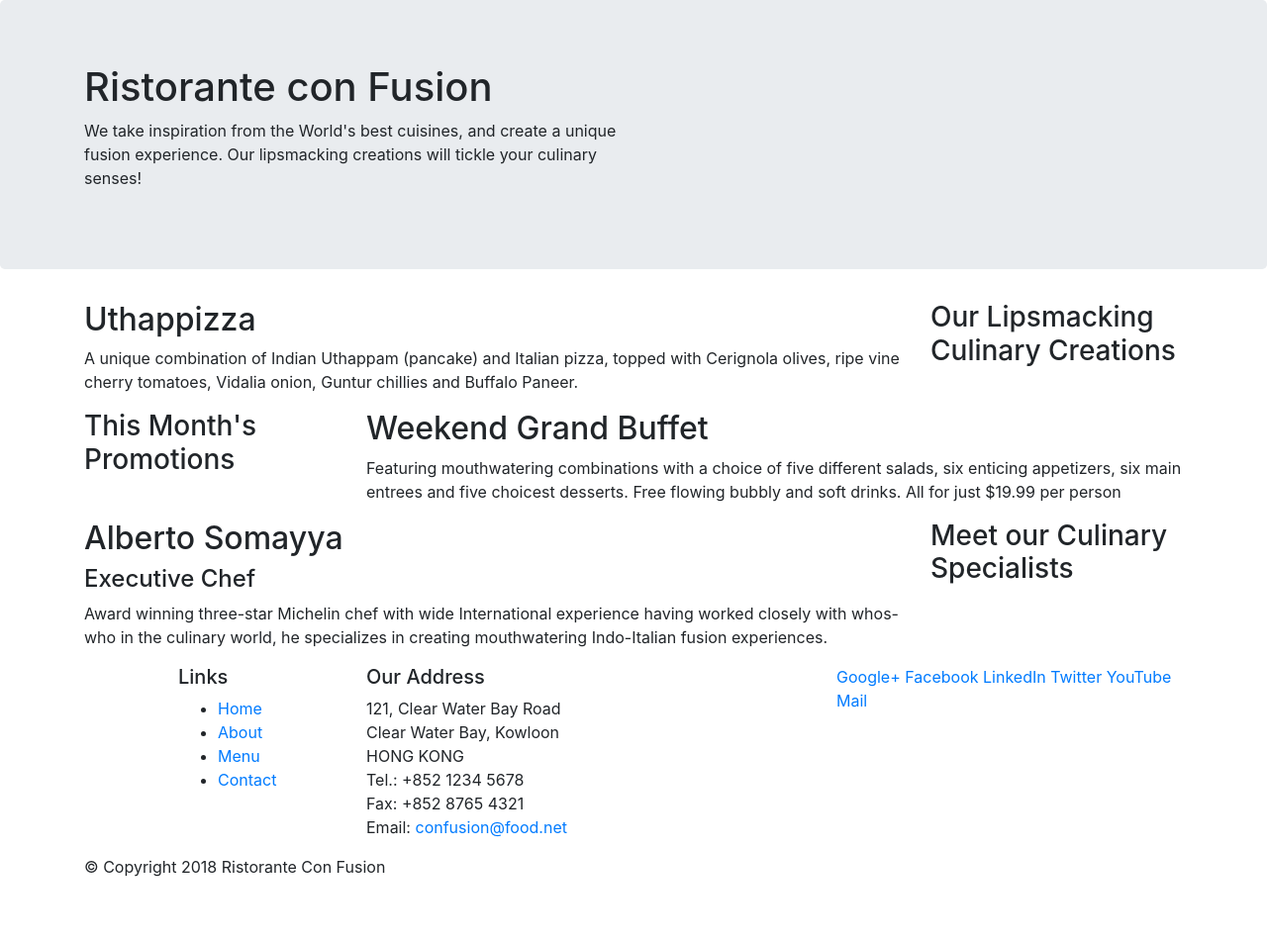
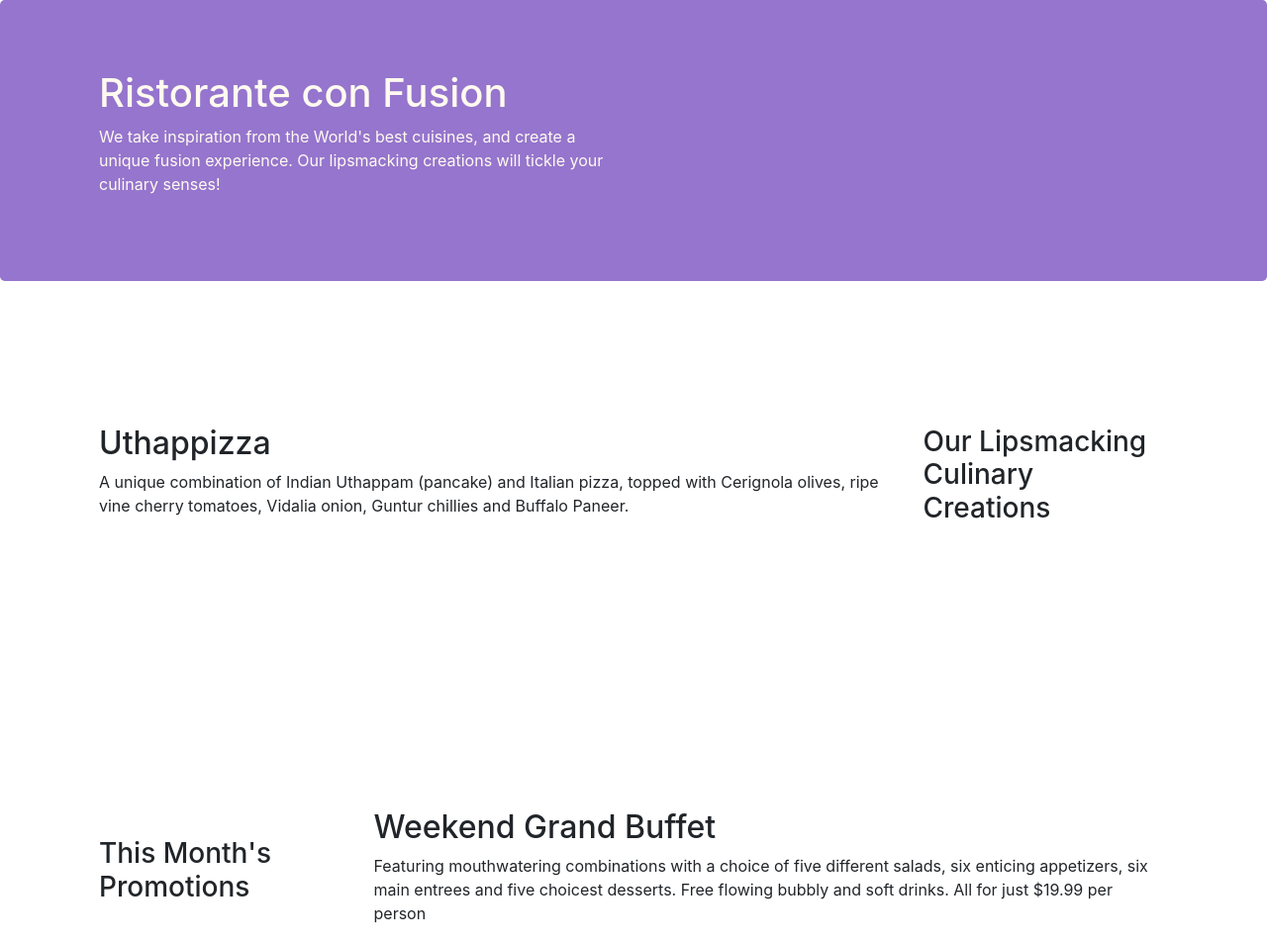
Before and after one commit to hayzed14/conFusion, a website: page index.html in a window 1280 px wide. Shown: the top 954 px of the page at 99% size. Before the commit the page ends 904 px from the top, so only its background shows below. Drawn offline with nearby package versions, Linux system fonts and the light colour scheme.

Commit message:
bootstrap grid part2

```diff
--- /dev/null
+++ b/css/style.css
@@ -0,0 +1,29 @@
+.row-header{
+    margin: 0px auto;
+    padding: 0px;
+}
+
+.row-content{
+    margin: 0px auto;
+    padding: 50px 0px 50px 0px;
+    bottom: 1px ridge;
+    min-height: 400px;
+}
+
+.footer{
+    background-color: #D1C4E9;
+    margin:0px auto;
+    padding: 20px 0px 20px 0px;
+}
+.jumbotron {
+    padding:70px 30px 70px 30px;
+    margin:0px auto;
+    background: #9575CD ;
+    color:floralwhite;
+}
+
+address{
+    font-size:80%;
+    margin:0px;
+    color:#0f0f0f;
+}
--- a/index.html
+++ b/index.html
@@ -9,6 +9,7 @@
 
     <!-- Bootstrap CSS -->
     <link rel="stylesheet" href="node_modules/bootstrap/dist/css/bootstrap.min.css">
+    <link rel="stylesheet" href="css/style.css">
     <title>Ristorante Con Fusion</title>
 </head>
 
@@ -17,7 +18,7 @@
     <header class="jumbotron">
 
         <div class="container">
-            <div class="row">
+            <div class="row row-header">
 
                 <div class="col-12 col-sm-6">
                     <h1>Ristorante con Fusion</h1>
@@ -33,7 +34,7 @@
     </header>
 
     <div class="container">
-        <div class="row">
+        <div class="row row-content align-items-center">
 
             <div class="col-12 col-sm-4 order-sm-last col-md-3">
                 <h3>Our Lipsmacking Culinary Creations</h3>
@@ -47,7 +48,7 @@
         </div>
 
 
-        <div class="row">
+        <div class="row row-content align-items-center">
 
             <div class="col-12 col-sm-4 col-md-3">
                 <h3>This Month's Promotions</h3>
@@ -60,7 +61,7 @@
 
         </div>
 
-        <div class="row">
+        <div class="row row-content align-items-center">
 
             <div class="col-12 col-sm-4 order-sm-last col-md-3">
                 <h3>Meet our Culinary Specialists</h3>
@@ -78,11 +79,11 @@
     <footer>
 
         <div class="container">
-            <div class="row">
+            <div class="row footer">
 
                 <div class="col-4 offset-1 col-sm-2">
                     <h5>Links</h5>
-                    <ul>
+                    <ul class="list-unstyled">
                         <li><a href="#">Home</a></li>
                         <li><a href="#">About</a></li>
                         <li><a href="#">Menu</a></li>
@@ -102,7 +103,7 @@
 		           </address>
                 </div>
 
-                <div class="col-12 col-sm-4">
+                <div class="col-12 col-sm-4 align-self-center">
                     <div>
                         <a href="http://google.com/+">Google+</a>
                         <a href="http://www.facebook.com/profile.php?id=">Facebook</a>
@@ -115,7 +116,7 @@
 
            </div>
 
-           <div class="row">
+           <div class="row justify-content-center">
                 <div class="col-auto">
                     <p>© Copyright 2018 Ristorante Con Fusion</p>
                 </div>
```
